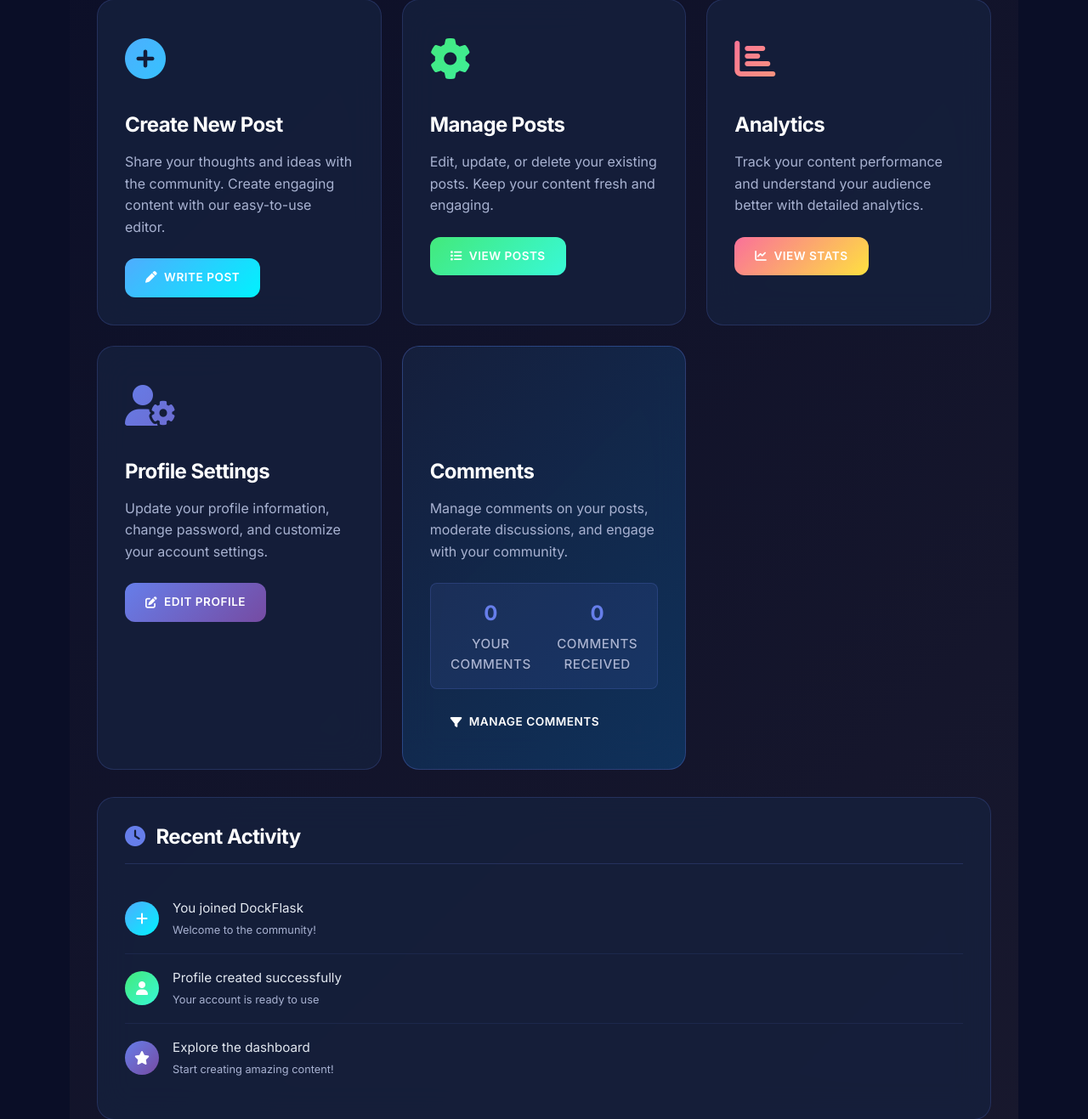
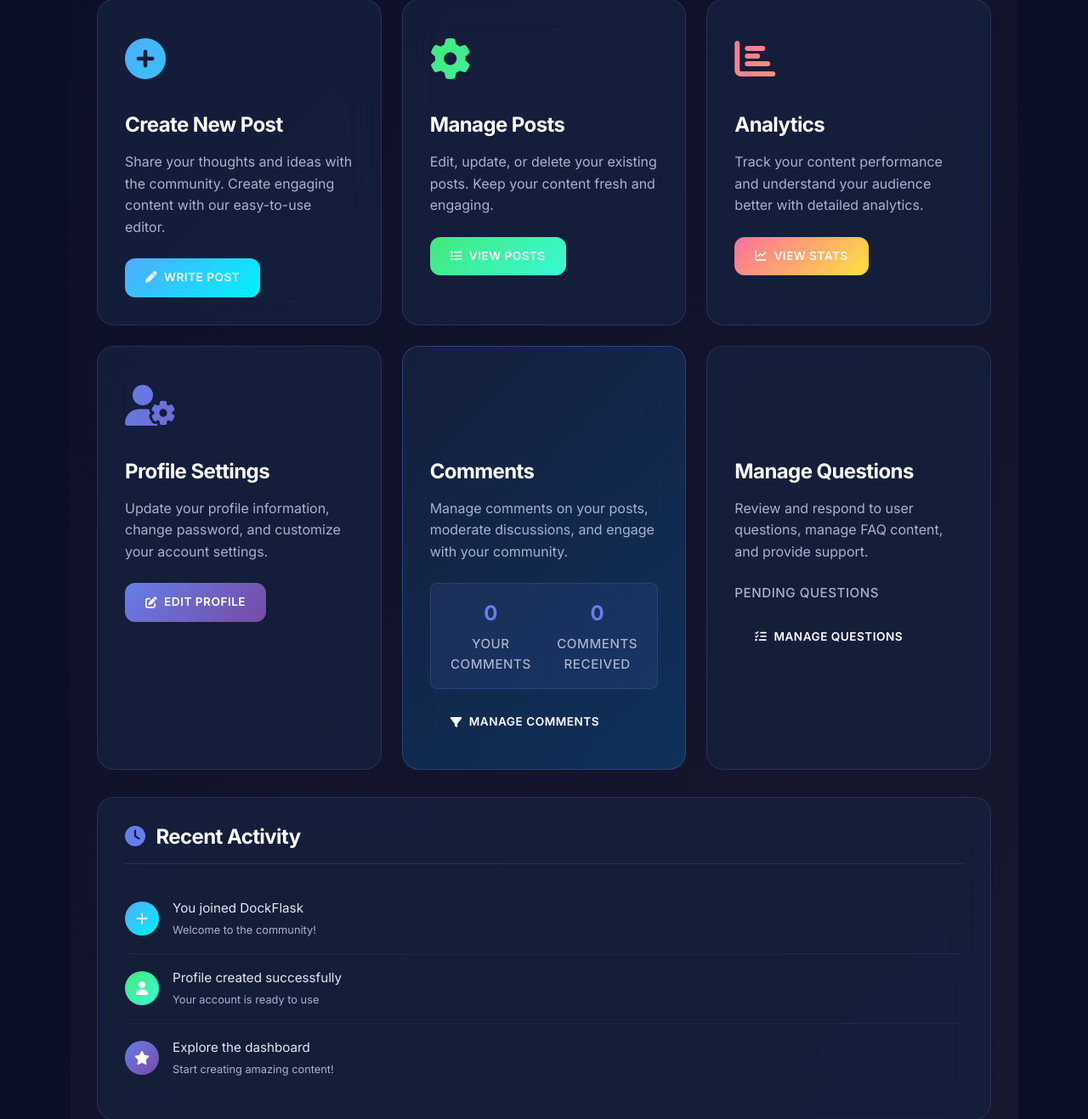
Before and after one commit to Ranjuna120/DockFlask, a Flask app: page /dashboard in a window 1280 px wide. Shown: the part 854-2171 px from the top of the page at 85% size. Run offline with Flask 3, Linux system fonts and the light colour scheme; a user stored in the database is signed in; data that the repository does not hold is empty.

Commit message:
Update index.html

```diff
--- a/templates/dashboard/index.html
+++ b/templates/dashboard/index.html
@@ -135,6 +135,25 @@
                     Manage Comments
                 </div>
             </div>
+
+            {% if current_user.is_admin %}
+            <div class="action-card admin">
+                <div class="action-icon">
+                    <i class="fas fa-question-circle"></i>
+                </div>
+                <h3 class="action-title">Manage Questions</h3>
+                <p class="action-description">Review and respond to user questions, manage FAQ content, and provide support.</p>
+                <div class="admin-stats mb-3">
+                    <div class="admin-stat">
+                        <span class="stat-label">Pending Questions</span>
+                    </div>
+                </div>
+                <a href="{{ url_for('admin_questions') }}" class="action-button">
+                    <i class="fas fa-tasks"></i>
+                    Manage Questions
+                </a>
+            </div>
+            {% endif %}
         </div>
 
         <!-- Comment Filter Modal -->
```
